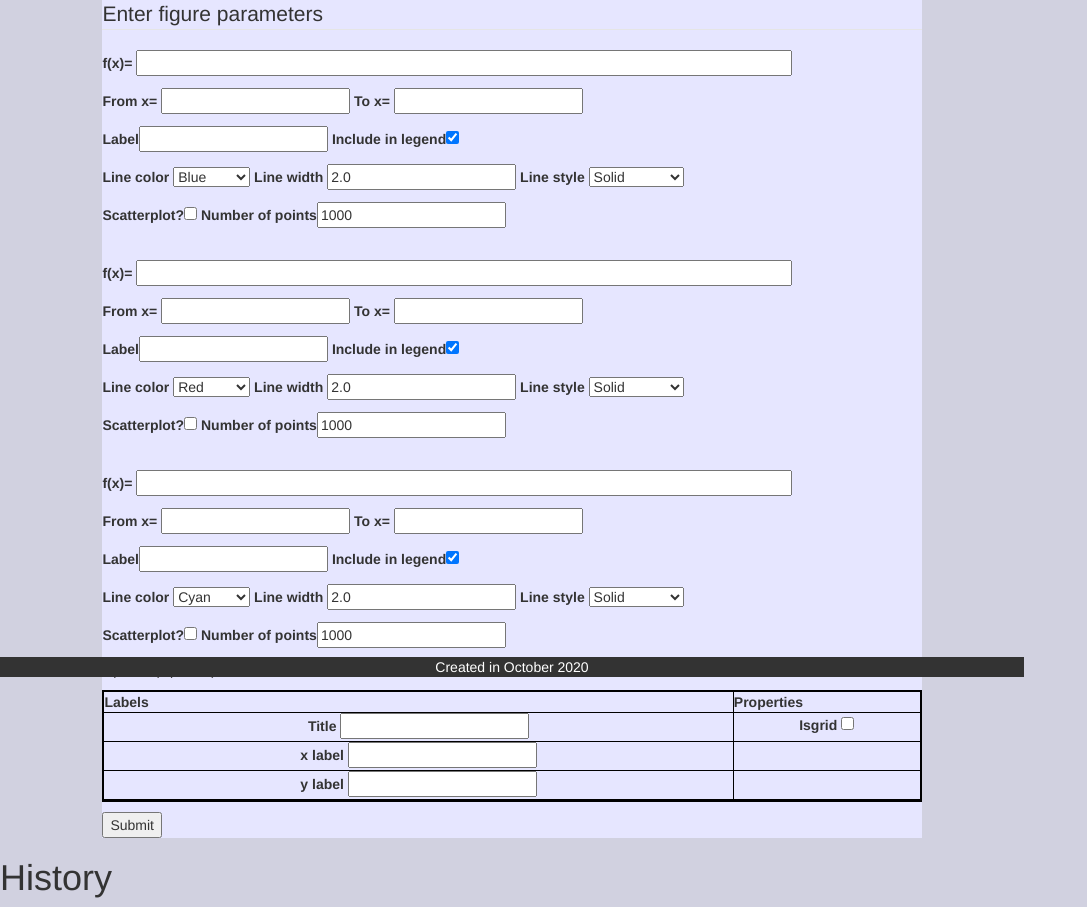
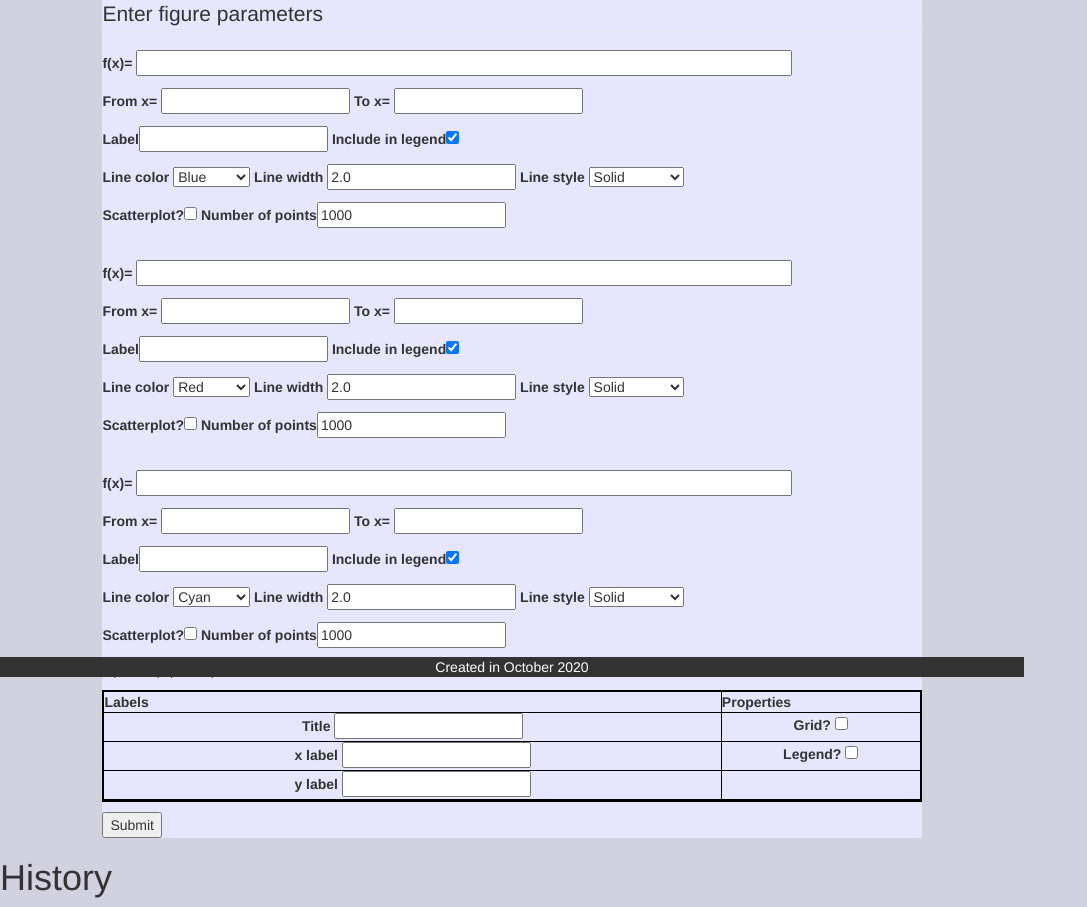
Before and after one commit to kate-melnykova/graphingcalc, a Flask app: page /graph in a window 1280 px wide. Shown: the part 123-1030 px from the top of the page, without its empty margins (0-1087 px from the left). Run offline with Flask 2, Linux system fonts and the light colour scheme; some libraries are stand-ins or nearby versions.

Commit message:
Add n_points functionality and front end

```diff
--- a/calcs/templates/graph.html
+++ b/calcs/templates/graph.html
@@ -80,7 +80,7 @@
         </tr>
         <tr>
             <td> {{ form.xlabel.label }} {{ form.xlabel() }}</td>
-            <td>  </td>
+            <td>  {{ form.legend.label }} {{ form.legend() }}</td>
         </tr>
         <tr>
             <td> {{ form.ylabel.label }} {{ form.ylabel() }}</td>
--- a/calcs/views/forms.py
+++ b/calcs/views/forms.py
@@ -125,7 +125,8 @@ class GraphingForm(FlaskForm):
     title = StringField('Title')
     xlabel = StringField('x label')
     ylabel = StringField('y label')
-    isgrid = BooleanField(false_values=False)
+    isgrid = BooleanField('Grid?', false_values=False)
+    legend = BooleanField('Legend?')
     submit = SubmitField()
 
     def validate(self):
```
Also changed, not shown: calcs/views/graphing_setting.py (+12 -3 lines), calcs/media/plot.png.
